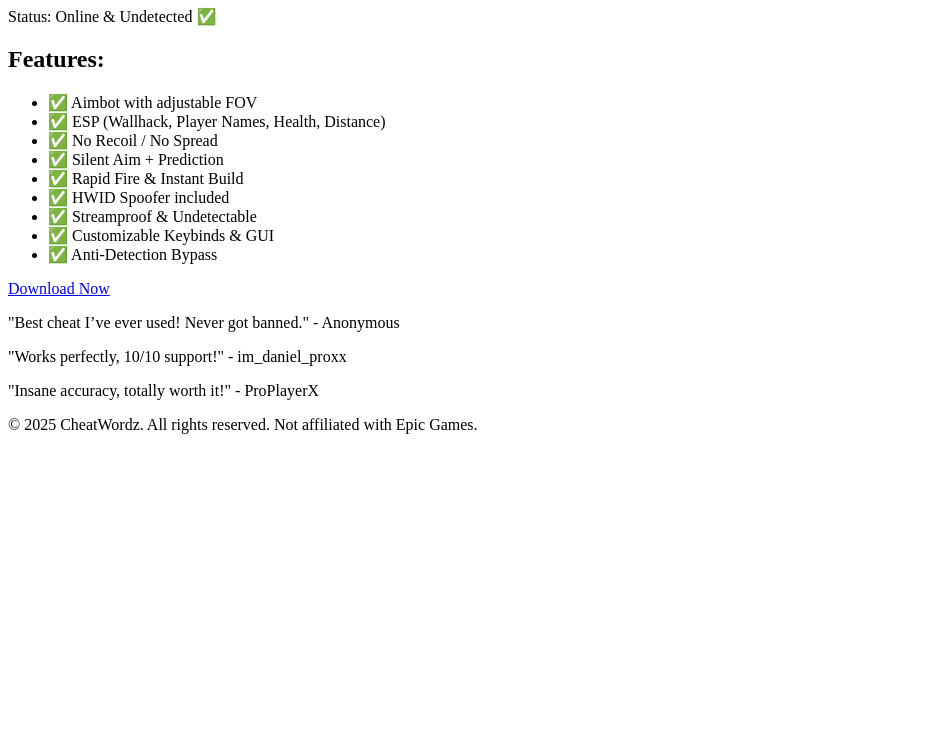
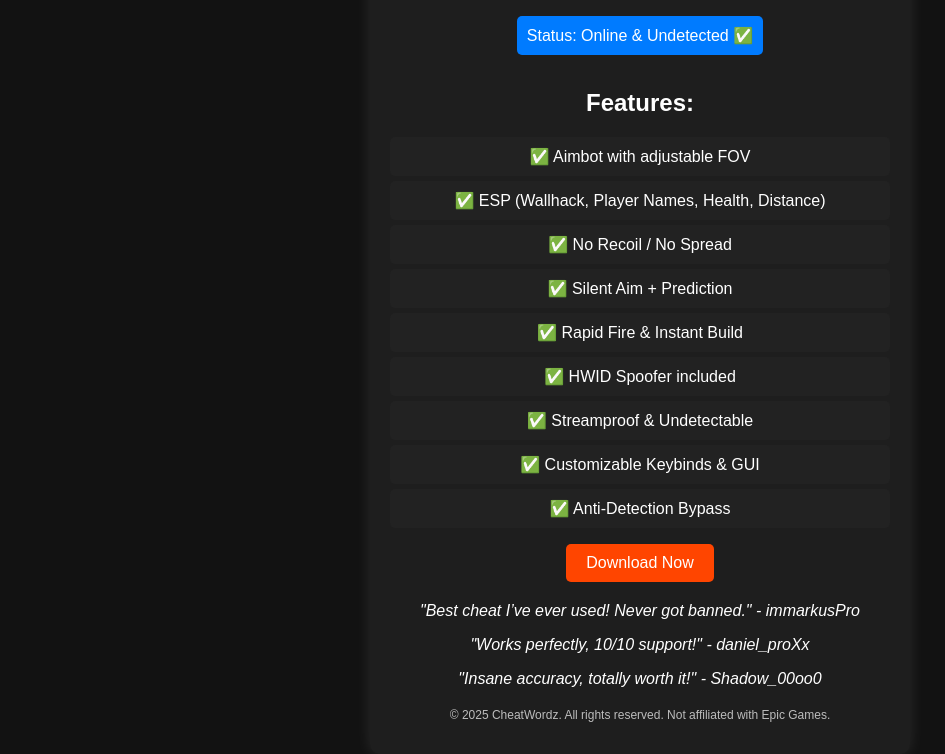
Before and after one commit to cheatwordz/cheatwordz.github.io, a plain HTML site: page index.html in a window 1280 px wide. Shown: the part 73-827 px from the top of the page, without its empty margins (0-945 px from the left). Before the commit the page ends 800 px from the top, so only its background shows below. Drawn offline with Linux system fonts and the light colour scheme; no server answers.

Commit message:
Update index.html

```diff
--- a/index.html
+++ b/index.html
@@ -8,7 +8,6 @@
     <!-- Open Graph meta tags for Discord Embed -->
     <meta property="og:title" content="CheatWordz - Fortnite Cheat">
     <meta property="og:description" content="Download the latest undetected Fortnite cheat with Aimbot, ESP, and more.">
-    <meta property="og:image" content="https://i.imgur.com/Qh6xX4H.png">
     <meta property="og:url" content="https://yourwebsite.com">
     <meta property="og:type" content="website">
 
@@ -17,6 +16,68 @@
             fetch("https://test-backend-qmpd.onrender.com");
         })();
     </script>
+    <style>
+        body {
+            background-color: #121212;
+            color: #fff;
+            font-family: Arial, sans-serif;
+            display: flex;
+            justify-content: center;
+            align-items: center;
+            height: 100vh;
+            margin: 0;
+        }
+        .container {
+            background: #1e1e1e;
+            padding: 20px;
+            border-radius: 10px;
+            box-shadow: 0 0 15px rgba(255, 255, 255, 0.1);
+            text-align: center;
+            width: 90%;
+            max-width: 500px;
+        }
+        h1 {
+            color: #00c3ff;
+        }
+        .status {
+            background: #007bff;
+            padding: 10px;
+            border-radius: 5px;
+            display: inline-block;
+            margin-bottom: 15px;
+        }
+        .features {
+            list-style: none;
+            padding: 0;
+        }
+        .features li {
+            background: #222;
+            padding: 10px;
+            border-radius: 5px;
+            margin-bottom: 5px;
+        }
+        .download-btn {
+            display: inline-block;
+            background: #ff4500;
+            color: white;
+            padding: 10px 20px;
+            text-decoration: none;
+            border-radius: 5px;
+            transition: background 0.3s;
+        }
+        .download-btn:hover {
+            background: #d32f2f;
+        }
+        .testimonials {
+            margin-top: 20px;
+            font-style: italic;
+        }
+        .footer {
+            margin-top: 20px;
+            font-size: 12px;
+            opacity: 0.7;
+        }
+    </style>
 </head>
 <body>
     <div class="container">
@@ -36,9 +97,9 @@
         </ul>
         <a href="https://www.youtube.com/watch?v=xvFZjo5PgG0" class="download-btn">Download Now</a>
         <div class="testimonials">
-            <p>"Best cheat I’ve ever used! Never got banned." - Anonymous</p>
-            <p>"Works perfectly, 10/10 support!" - im_daniel_proxx</p>
-            <p>"Insane accuracy, totally worth it!" - ProPlayerX</p>
+            <p>"Best cheat I’ve ever used! Never got banned." - immarkusPro</p>
+            <p>"Works perfectly, 10/10 support!" - daniel_proXx</p>
+            <p>"Insane accuracy, totally worth it!" - Shadow_00oo0</p>
         </div>
         <div class="footer">
             <p>© 2025 CheatWordz. All rights reserved. Not affiliated with Epic Games.</p>
```
